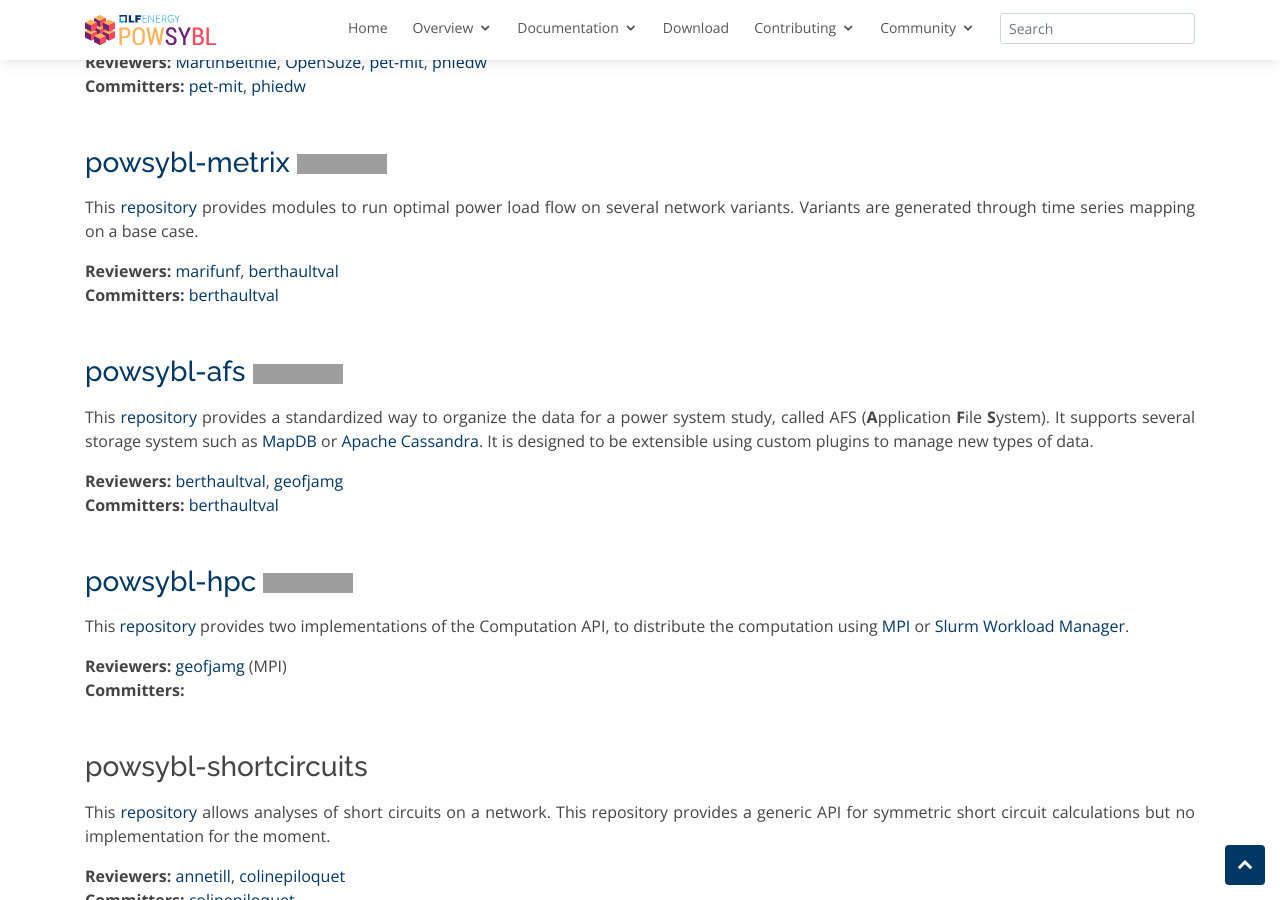
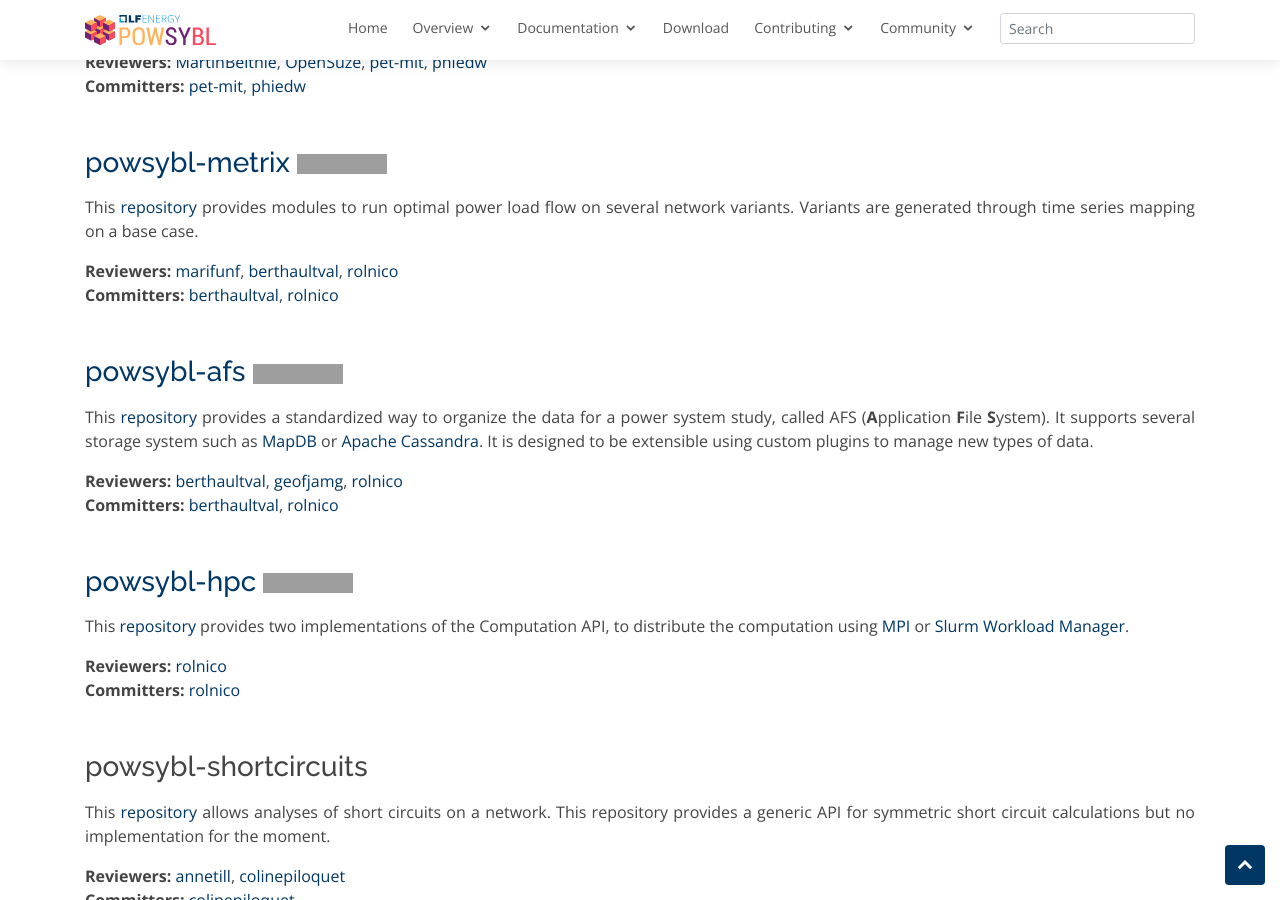
Before and after one commit to powsybl/powsybl.github.io, a Jekyll site: the page built from pages/documentation/developer/repositories/index.md, in a window 1280 px wide and 900 px high, scrolled down 1564 px. Built offline with Jekyll 4.4.1, drawn with Linux system fonts in a browser that asks for light colours; our own code applies the rules of GitHub Pages for plain Markdown files; grey boxes are pictures that could not be loaded.

Commit message:
Add rolnico to the reviewer / committer lists of powsybl-metrix, powsybl-afs, powsybl-hpc
Signed-off-by: Sophie Frasnedo <sophie.frasnedo@rte-france.com>

```diff
--- a/pages/documentation/developer/repositories/index.md
+++ b/pages/documentation/developer/repositories/index.md
@@ -49,20 +49,20 @@
 ### [powsybl-metrix](powsybl-metrix.md) [![GitHub release](https://img.shields.io/github/release/powsybl/powsybl-metrix.svg?sort=semver)](https://github.com/powsybl/powsybl-metrix/releases/)
 This [repository](https://github.com/powsybl/powsybl-metrix) provides modules to run optimal power load flow on several network variants. Variants are generated through time series mapping on a base case.
 
-**Reviewers:** [marifunf](https://github.com/marifunf), [berthaultval](https://github.com/berthaultval)
-**Committers:** [berthaultval](https://github.com/berthaultval)
+**Reviewers:** [marifunf](https://github.com/marifunf), [berthaultval](https://github.com/berthaultval), [rolnico](https://github.com/rolnico)
+**Committers:** [berthaultval](https://github.com/berthaultval), [rolnico](https://github.com/rolnico)
 
 ### [powsybl-afs](powsybl-afs.md) [![GitHub release](https://img.shields.io/github/release/powsybl/powsybl-afs.svg?sort=semver)](https://github.com/powsybl/powsybl-afs/releases/)
 This [repository](https://github.com/powsybl/powsybl-afs) provides a standardized way to organize the data for a power system study, called AFS (**A**pplication **F**ile **S**ystem). It supports several storage system such as [MapDB](http://www.mapdb.org) or [Apache Cassandra](https://cassandra.apache.org). It is designed to be extensible using custom plugins to manage new types of data.
 
-**Reviewers:** [berthaultval](https://github.com/berthaultval), [geofjamg](https://github.com/geofjamg)
-**Committers:** [berthaultval](https://github.com/berthaultval)
+**Reviewers:** [berthaultval](https://github.com/berthaultval), [geofjamg](https://github.com/geofjamg), [rolnico](https://github.com/rolnico)
+**Committers:** [berthaultval](https://github.com/berthaultval), [rolnico](https://github.com/rolnico)
 
 ### [powsybl-hpc](powsybl-hpc.md) [![GitHub release](https://img.shields.io/github/release/powsybl/powsybl-hpc.svg?sort=semver)](https://github.com/powsybl/powsybl-hpc/releases/)
 This [repository](https://github.com/powsybl/powsybl-hpc) provides two implementations of the Computation API, to distribute the computation using [MPI](https://www.open-mpi.org) or [Slurm Workload Manager](https://slurm.schedmd.com).
 
-**Reviewers:** [geofjamg](https://github.com/geofjamg) (MPI)
-**Committers:**
+**Reviewers:** [rolnico](https://github.com/rolnico)
+**Committers:** [rolnico](https://github.com/rolnico)
 
 ### powsybl-shortcircuits
 
@@ -152,8 +152,8 @@
 ### [powsybl-metrix](powsybl-metrix.md) [![GitHub release](https://img.shields.io/github/release/powsybl/powsybl-metrix.svg?sort=semver)](https://github.com/powsybl/powsybl-metrix/releases/)
 This [repository](https://github.com/powsybl/powsybl-metrix) also provides a C++ implementation of optimal power load flow.
 
-**Reviewers:** [berthaultval](https://github.com/berthaultval), [marifunf](https://github.com/marifunf)
-**Committers:** [berthaultval](https://github.com/berthaultval)
+**Reviewers:** [berthaultval](https://github.com/berthaultval), [marifunf](https://github.com/marifunf), [rolnico](https://github.com/rolnico)
+**Committers:** [berthaultval](https://github.com/berthaultval), [rolnico](https://github.com/rolnico)
 
 ## Python libraries
 
```
